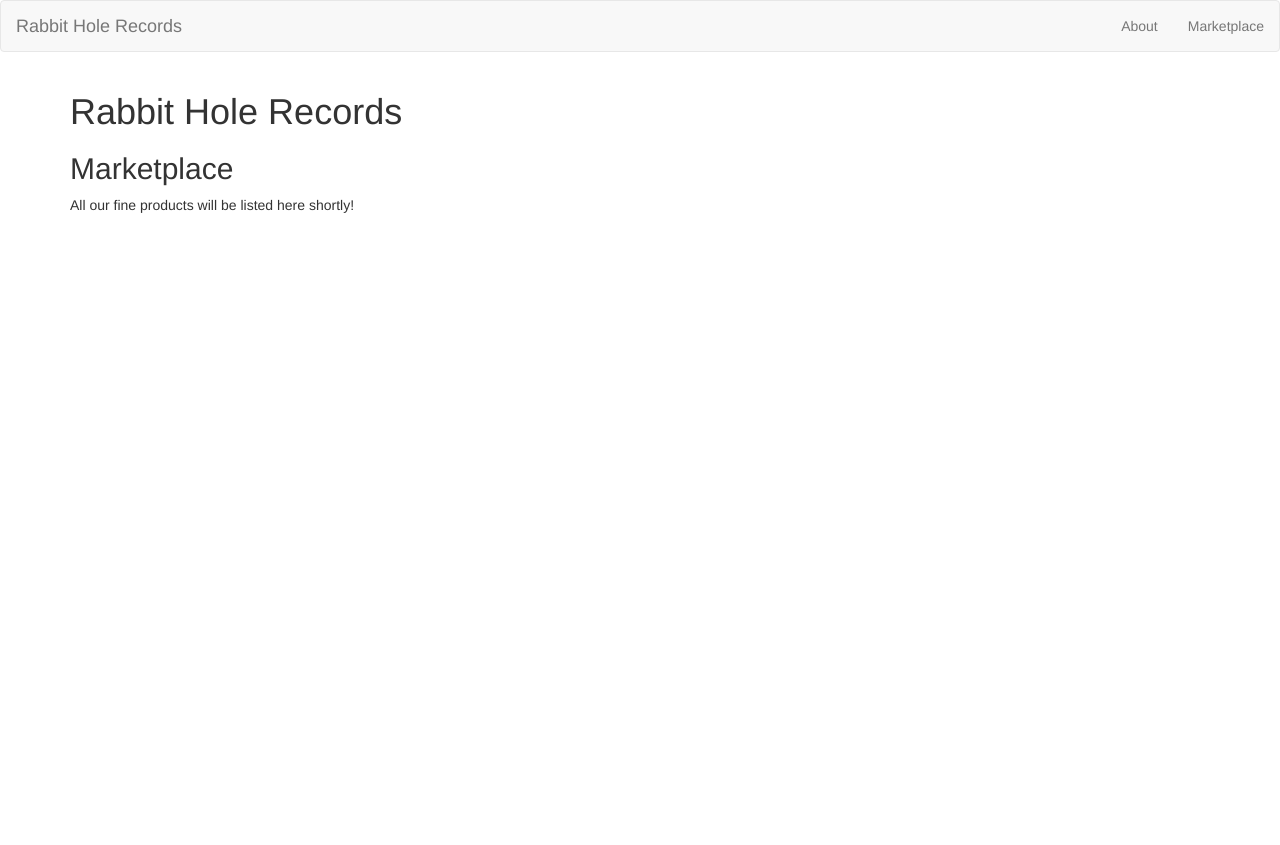
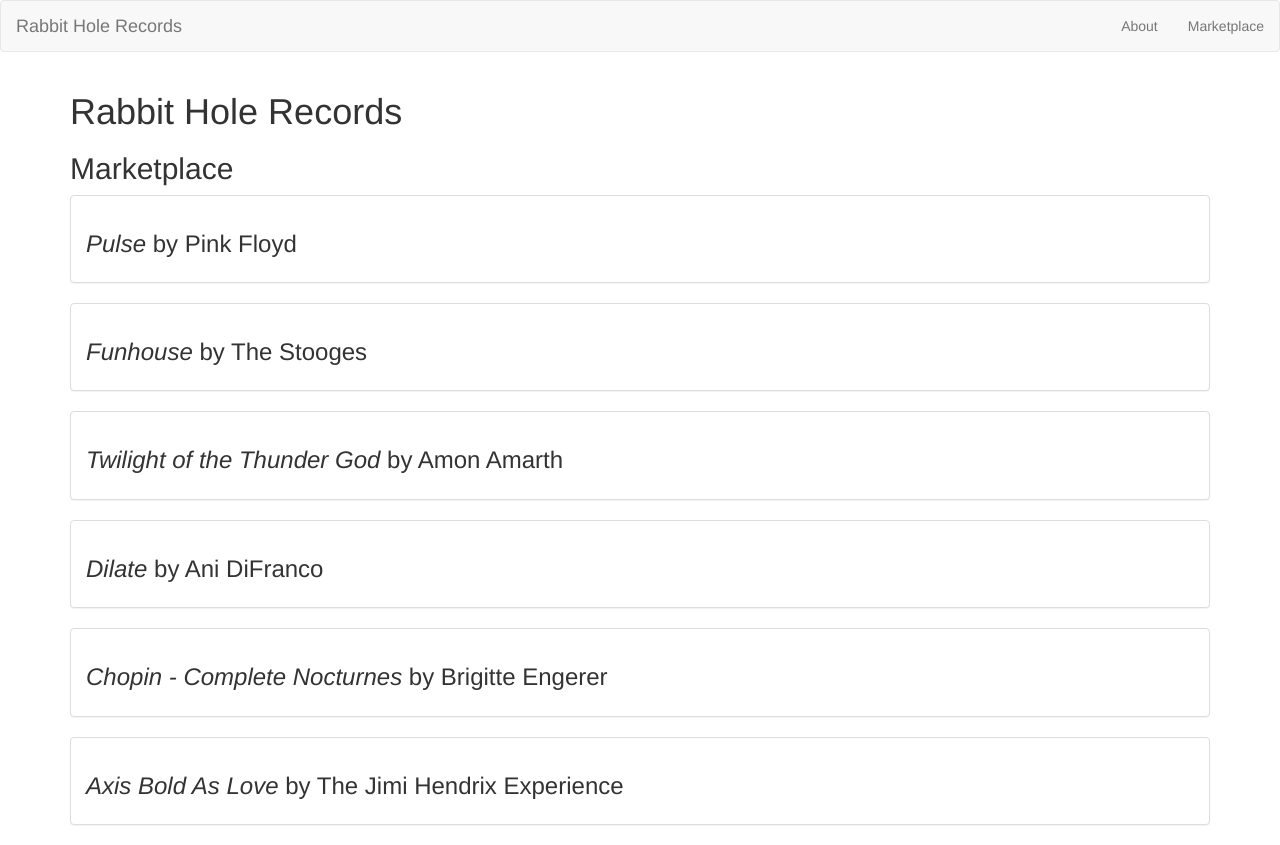
Before and after one commit to MishaPetrov/record-store, an Angular app: page /marketplace in a window 1280 px wide. Before the commit the page ends 800 px from the top, so only its background shows below. Built offline with nearby package versions, Linux system fonts and the light colour scheme.

Commit message:
add routing to marketplace and albumdetail page

```diff
--- /dev/null
+++ b/src/app/album.model.ts
@@ -0,0 +1,3 @@
+export class Album {
+  constructor (public title: string, public artist: string, public description: string, public id: number) { }
+}
--- a/src/app/app.routing.ts
+++ b/src/app/app.routing.ts
@@ -3,6 +3,7 @@
 import { WelcomeComponent } from './welcome/welcome.component';
 import { AboutComponent }   from './about/about.component';
 import { MarketplaceComponent }   from './marketplace/marketplace.component';
+import { AlbumDetailComponent }   from './album-detail/album-detail.component';
 
 const appRoutes: Routes = [
   {
@@ -16,6 +17,10 @@
   {
     path: 'marketplace',
     component: MarketplaceComponent
+  },
+  {
+    path: 'albums/:id',
+    component: AlbumDetailComponent
   }
 ];
 
--- a/src/app/marketplace/marketplace.component.html
+++ b/src/app/marketplace/marketplace.component.html
@@ -1,3 +1,7 @@
 <h2>Marketplace</h2>
 
-<p>All our fine products will be listed here shortly!</p>
+<div *ngFor="let album of albums" (click)="goToDetailPage(album)" class="panel panel-default">
+  <div class="panel-body">
+    <h3><em>{{album.title}}</em> by {{album.artist}}</h3>
+  </div>
+</div>
--- a/src/app/marketplace/marketplace.component.ts
+++ b/src/app/marketplace/marketplace.component.ts
@@ -1,15 +1,32 @@
 import { Component, OnInit } from '@angular/core';
+import { Album } from '../album.model';
+import { Router } from '@angular/router';
 
 @Component({
   selector: 'app-marketplace',
   templateUrl: './marketplace.component.html',
   styleUrls: ['./marketplace.component.css']
 })
-export class MarketplaceComponent implements OnInit {
+export class MarketplaceComponent {
 
-  constructor() { }
+  constructor(private router: Router){}
 
-  ngOnInit() {
-  }
+  albums: Album[] = [
+   new Album("Pulse", "Pink Floyd",
+       "A live  album by the English progressive rock band originally released in 1995, on the label EMI in the United Kingdom.", 1),
+   new Album("Funhouse", "The Stooges",
+       "The second  album from the American rock band, released in 1970 by Elektra Records.", 2),
+   new Album("Twilight of the Thunder God", "Amon Amarth",
+       "Seventh album by the Swedish band, released in 2008, based on Thor's battle with the serpent Jörmungandr.", 3),
+   new Album("Dilate", "Ani DiFranco",
+       "Her highest-selling and most acclaimed album, released in 1996.", 4),
+   new Album("Chopin - Complete Nocturnes", "Brigitte Engerer",
+       "Released in 2010, this is Engerer's own rendition of the classical composer Chopin.", 5),
+   new Album("Axis Bold As Love", "The Jimi Hendrix Experience",
+       "Second studio album by the English-American band, released in 1967.", 6)
+ ];
 
+  goToDetailPage(clickedAlbum: Album) {
+    this.router.navigate(['albums', clickedAlbum.id]);
+  };
 }
```
